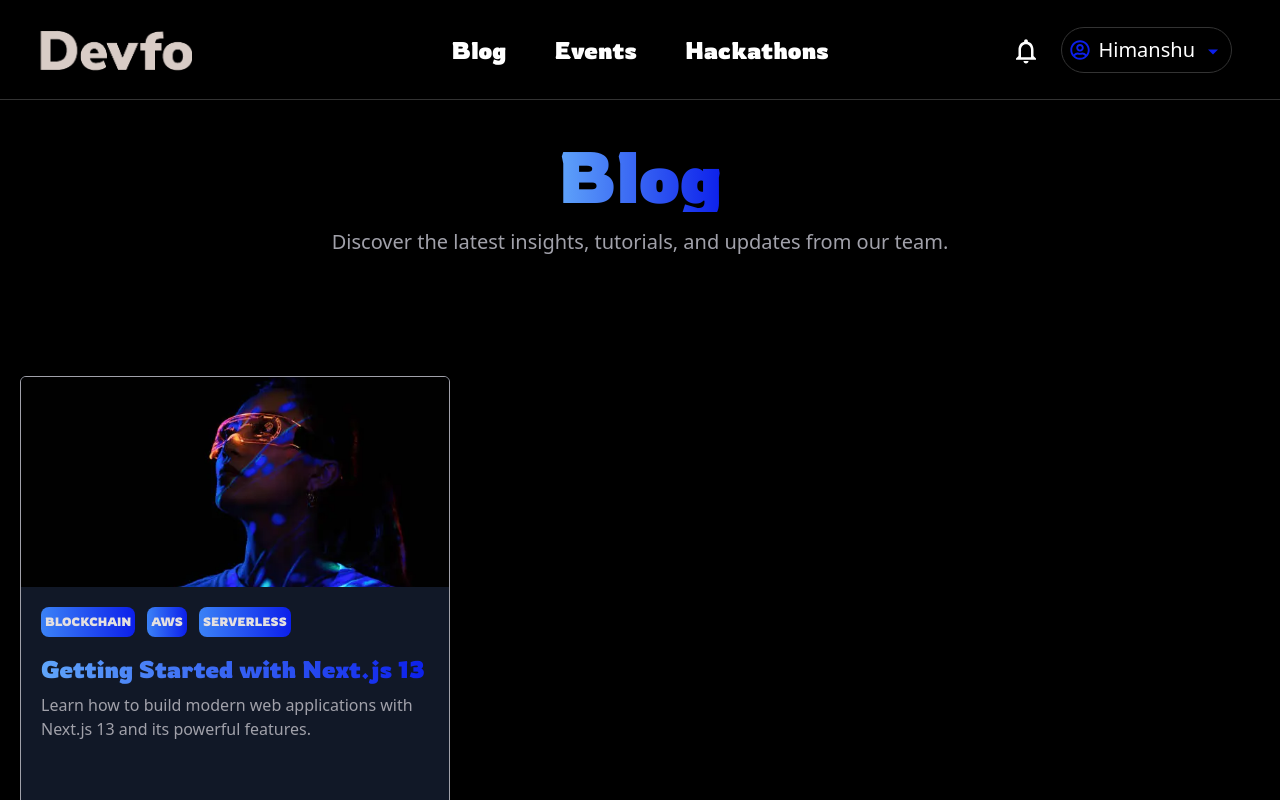
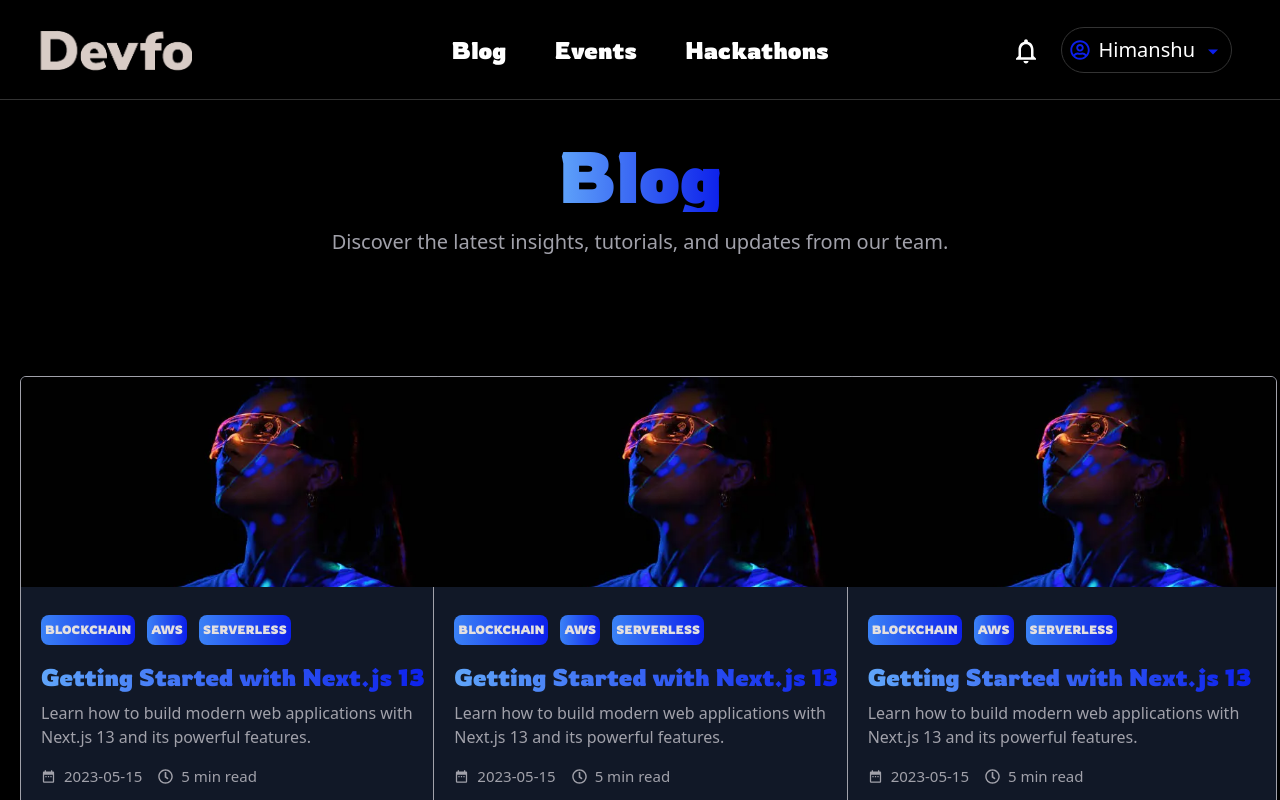
Before and after one commit to himansh423/saas-event-platform, a Next.js app: page /blog in a window 1280 px wide. Shown: the top 800 px of the page. Built offline with nearby package versions, Linux system fonts and the light colour scheme.

Commit message:
created theblog page and it's cards

```diff
--- /dev/null
+++ b/src/components/BlogCards.tsx
@@ -0,0 +1,72 @@
+import Image from "next/image"
+import { FaRegClock } from "react-icons/fa"
+import { MdDateRange } from "react-icons/md"
+import { Rowdies } from "next/font/google";
+import blogImg from "../../public/blog.webp";
+const rowdies1 = Rowdies({
+  weight: "700",
+  display: "swap",
+  subsets: ["latin"],
+});
+
+const BlogCards = () => {
+  return (
+    <div>
+      <div className="Cards overflow-hidden w-[430px] h-[500px] border-[1px] border-zinc-400 bg-gray-900 rounded-md flex flex-col justify-between mb-14">
+          <div className="relative w-full h-[210px]">
+            <Image
+              src={blogImg.src}
+              alt="blog Image"
+              layout="fill"
+              objectFit="cover"
+            />
+          </div>
+          <div className="w-full  p-5  flex flex-col gap-4">
+            <div className="flex items-center gap-3">
+              <div className="px-[4px] h-[30px] bg-gradient-to-r from-blue-500 to-[#0c1feb] flex justify-center items-center text-[12px] rounded-lg text-[#e4e0e0]">
+                <p className={rowdies1.className}>BLOCKCHAIN</p>
+              </div>
+              <div className="px-[4px] h-[30px] bg-gradient-to-r from-blue-500 to-[#0c1feb] flex justify-center items-center text-[12px] rounded-lg text-[#e4e0e0]">
+                <p className={rowdies1.className}>AWS</p>
+              </div>
+              <div className="px-[4px] h-[30px] bg-gradient-to-r from-blue-500 to-[#0c1feb] flex justify-center items-center text-[12px] rounded-lg text-[#e4e0e0]">
+                <p className={rowdies1.className}>SERVERLESS</p>
+              </div>
+            </div>
+            <div className="w-full flex flex-col gap-2">
+              <p
+                className={`${rowdies1.className} text-2xl bg-gradient-to-r from-blue-400 to-[#0c1feb] bg-clip-text text-transparent`}
+              >
+                Getting Started with Next.js 13
+              </p>
+              <p className="text-zinc-400">
+                Learn how to build modern web applications with Next.js 13 and
+                its powerful features.
+              </p>
+            </div>
+            <div className="w-full flex gap-4 text-[15px]">
+              <div className="flex gap-2 items-center text-zinc-400">
+                <div className="mt-[0.2px]">
+                  <MdDateRange />
+                </div>
+                <p>2023-05-15</p>
+              </div>
+              <div className="flex gap-2 items-center text-zinc-400">
+                <div className="mt-[0.2px]">
+                  <FaRegClock />
+                </div>
+                <p>5 min read</p>
+              </div>
+            </div>
+          </div>
+          <div className="w-full h-[60px] bg-black  px-5 flex items-center text-[16px] ">
+            <p className="bg-gradient-to-r from-blue-400 to-[#0c1feb] bg-clip-text text-transparent hover:bg-gradient-to-l font-semibold">
+              Read more →
+            </p>
+          </div>
+        </div>
+    </div>
+  )
+}
+
+export default BlogCards
--- a/src/components/BlogPage.tsx
+++ b/src/components/BlogPage.tsx
@@ -1,6 +1,5 @@
 import { Rowdies } from "next/font/google";
-import Image from "next/image";
-import blogImg from "../../public/blog.webp";
+import BlogCards from "./BlogCards";
 const rowdies1 = Rowdies({
   weight: "700",
   display: "swap",
@@ -20,38 +19,8 @@ const BlogPage = () => {
         </p>
       </div>
 
-      <div className="CardsContainer w-full grid grid-cols-3 px-5 py-20 mt-10">
-        <div className=" Cards overflow-hidden w-[430px] h-[500px] border-[1px] border-zinc-400 bg-gray-900 rounded-md flex flex-col">
-          <div className="relative w-full h-[210px]">
-            <Image
-              src={blogImg.src}
-              alt="blog Image"
-              layout="fill"
-              objectFit="cover"
-            />
-          </div>
-          <div className="w-full h-[250px] p-5  flex flex-col gap-4">
-            <div className="flex items-center gap-3">
-              <div className="px-[4px] h-[30px] bg-gradient-to-r from-blue-500 to-[#0c1feb] flex justify-center items-center text-[12px] rounded-lg text-[#e4e0e0]">
-                <p className={rowdies1.className}>BLOCKCHAIN</p>
-              </div>
-              <div className="px-[4px] h-[30px] bg-gradient-to-r from-blue-500 to-[#0c1feb] flex justify-center items-center text-[12px] rounded-lg text-[#e4e0e0]">
-                <p className={rowdies1.className}>AWS</p>
-              </div>
-              <div className="px-[4px] h-[30px] bg-gradient-to-r from-blue-500 to-[#0c1feb] flex justify-center items-center text-[12px] rounded-lg text-[#e4e0e0]">
-                <p className={rowdies1.className}>SERVERLESS</p>
-              </div>
-            </div>
-            <div className="w-full flex flex-col gap-2">
-              <p
-                className={`${rowdies1.className} text-2xl bg-gradient-to-r from-blue-400 to-[#0c1feb] bg-clip-text text-transparent`}
-              >
-                Getting Started with Next.js 13
-              </p>
-              <p className="text-zinc-400">Learn how to build modern web applications with Next.js 13 and its powerful features.</p>
-            </div>
-          </div>
-        </div>
+      <div className="CardsContainer w-full grid grid-cols-3 px-5 py-20 mt-10 ">
+       { [1,2,3,4,5,6].map((item) => (<BlogCards/>))}
       </div>
     </div>
   );
```
